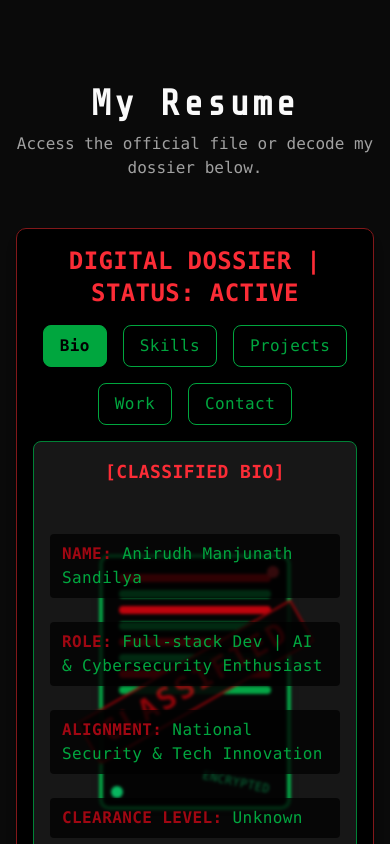
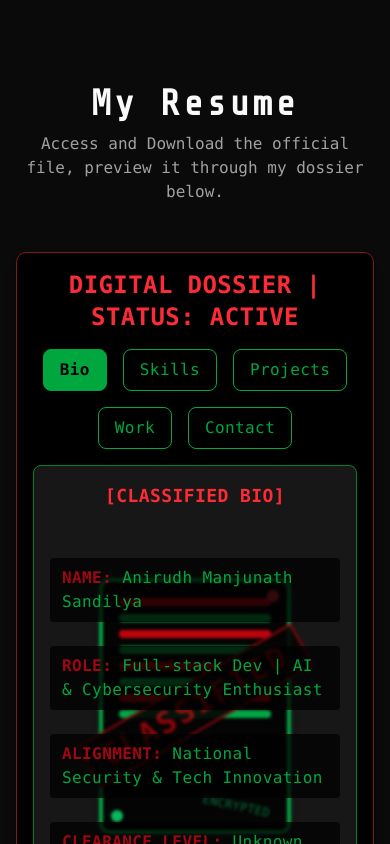
Before and after one commit to anirudh363/my-portfolio-website, a React (Vite) app: page / in a window 390 px wide. Shown: the part 6420-7264 px from the top of the page. Built offline with nearby package versions, Linux system fonts and the light colour scheme.

Commit message:
Update Resume.tsx

```diff
--- a/src/components/Resume.tsx
+++ b/src/components/Resume.tsx
@@ -9,14 +9,14 @@ const Resume = () => {
         My Resume
       </h1>
       <p className="text-md mb-12 font-mono text-neutral-600 dark:text-neutral-400">
-        Access the official file or decode my dossier below.
+        Access and Download the official file, preview it through my dossier below.
       </p>
 
       {/* Digital Dossier Preview */}
       <DigitalDossier />
 
       {/* Button Row */}
-      <div className="mt-12 flex flex-col sm:flex-row justify-center gap-4">
+      <div className="mt-6 flex flex-col sm:flex-row justify-center gap-4">
         {/* Download Resume */}
         <a
           href="/assets/resume/Anirudh_Resume.pdf"
```
